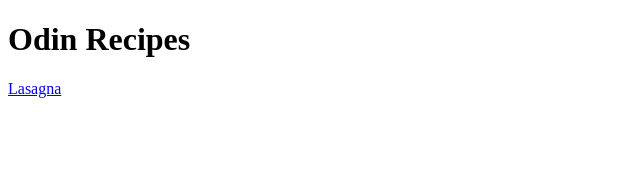
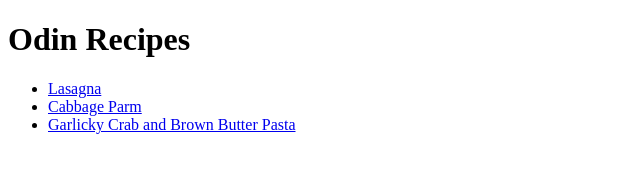
Before and after one commit to jsimps116/odin-recipes, a plain HTML site: page index.html in a window 1280 px wide. Shown: the whole page, without its empty margins (0-640 px from the left). Drawn offline with Linux system fonts and the light colour scheme.

Commit message:
Added recipes links to index.html

```diff
--- a/index.html
+++ b/index.html
@@ -6,6 +6,11 @@
     </head>
     <body>
         <h1>Odin Recipes</h1>
-        <a href="./recipes/lasagna.html">Lasagna</a>
+        <ul>
+            <li><a href="./recipes/lasagna.html">Lasagna</a></li>
+            <li><a href="./recipes/cabbageparm.html">Cabbage Parm</a></li>
+            <li><a href="./recipes/crabpasta.html">Garlicky Crab and Brown Butter Pasta</a></li>
+        </ul>
+
     </body>
 </html>
```
Also changed, not shown: images/cabbageParm.jpg (added), images/crabPasta.webp (added).
